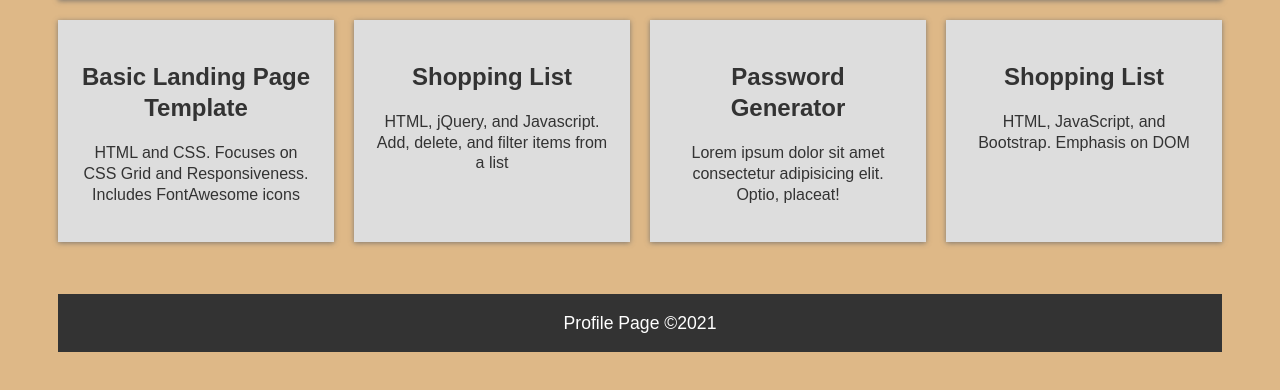
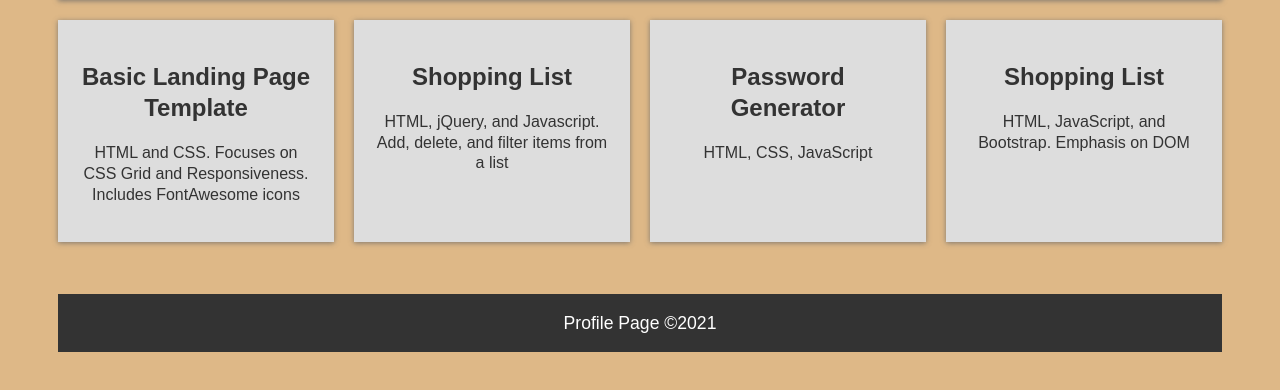
Before and after one commit to Manna-Anirban/PortfolioWebsite, a plain HTML site: page index.html in a window 1280 px wide. Shown: the part 537-927 px from the top of the page. Drawn offline with Linux system fonts and the light colour scheme.

Commit message:
Updated index.html

```diff
--- a/index.html
+++ b/index.html
@@ -38,7 +38,7 @@
         </a>
         <a target="_blank" href="myProjects/PassGen/index.html" class="box">
             <h2>Password Generator</h2>
-            <p>Lorem ipsum dolor sit amet consectetur adipisicing elit. Optio, placeat!</p>
+            <p>HTML, CSS, JavaScript</p>
         </a>
         <a target="_blank" href="myProjects/ShoppingList/index.html" class="box">
             <h2>Shopping List</h2>
```
